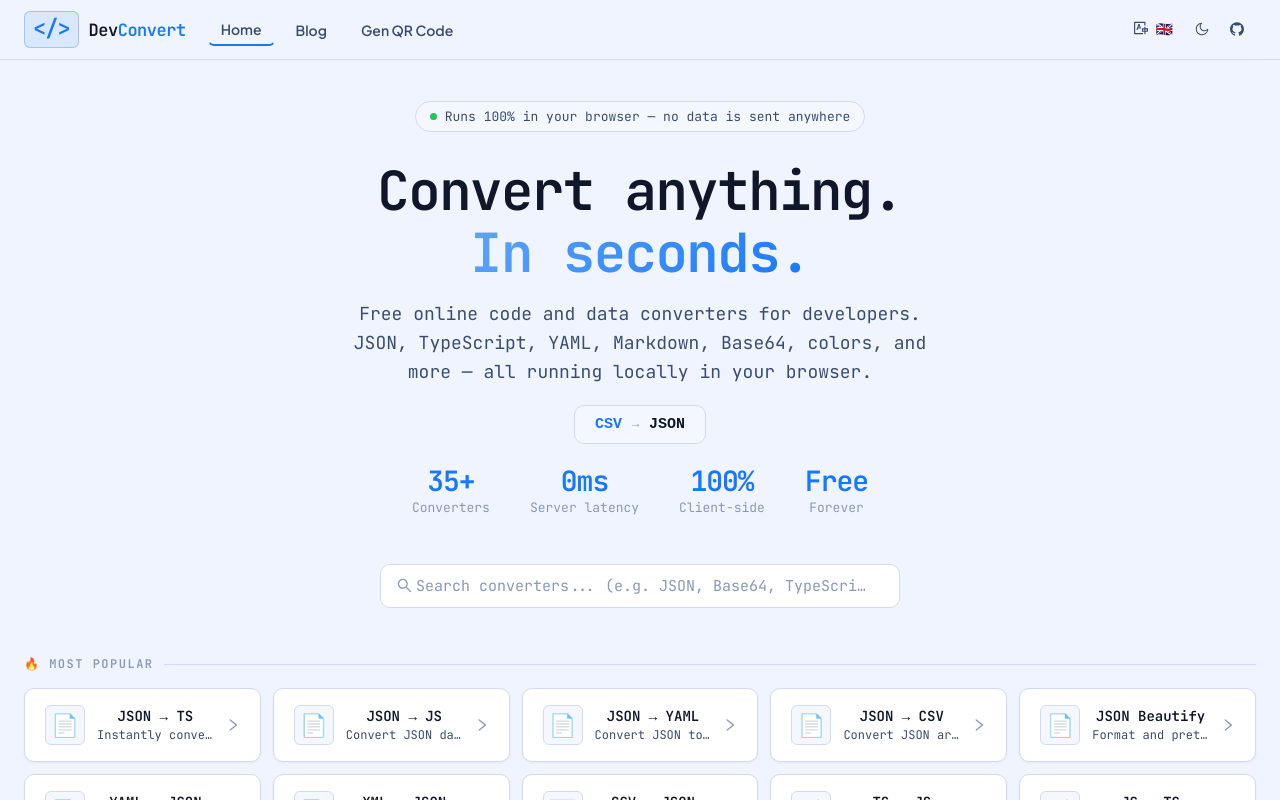
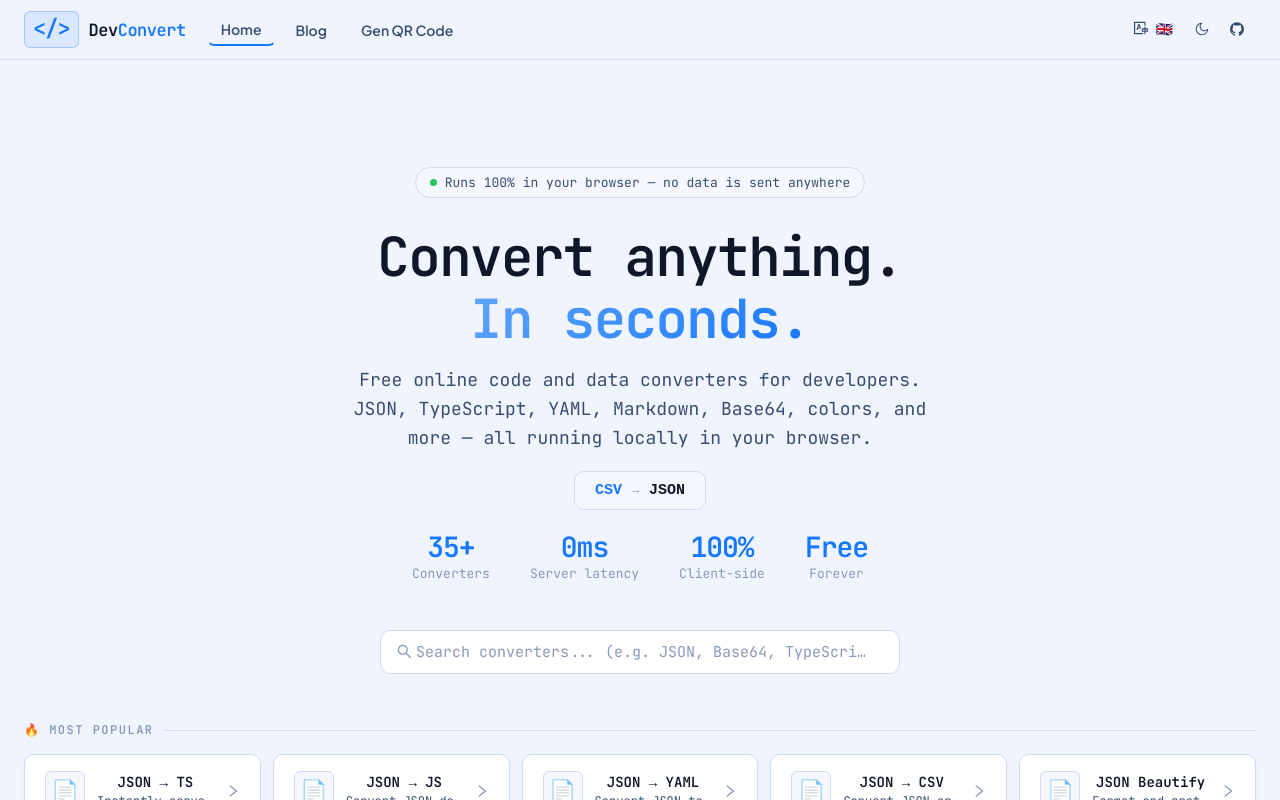
Before and after one commit to K43wkw4n/devconvert, a React (Vite) app: page / in a window 1280 px wide. Shown: the top 800 px of the page. Built offline with nearby package versions, Linux system fonts and the light colour scheme.

Commit message:
[fix] - ads

```diff
--- a/src/components/AdBanner/index.tsx
+++ b/src/components/AdBanner/index.tsx
@@ -1,56 +1,100 @@
-import { useEffect, useRef } from 'react'
+import { useEffect, useRef, useState } from 'react'
 import { APP_CONFIG } from '@/config/app.config'
 
 interface AdBannerProps {
-  /** Key จาก APP_CONFIG.adsense.slots */
-  slot: keyof typeof APP_CONFIG.adsense.slots
-  format?: 'leaderboard' | 'rectangle' | 'responsive'
+  /** Slot ที่ map ไปยัง ad unit ใน APP_CONFIG.ads */
+  slot: keyof typeof APP_CONFIG.ads.slots
+  /** Slot สำหรับจอแคบ เพื่อใช้ mobile ad unit โดยไม่โหลดทั้งสองขนาด */
+  mobileSlot?: keyof typeof APP_CONFIG.ads.slots
   className?: string
   style?: React.CSSProperties
 }
 
-export default function AdBanner({ slot, format = 'responsive', className = '', style }: AdBannerProps) {
-  const adRef = useRef<HTMLModElement>(null)
-  const { enabled, publisherId, slots } = APP_CONFIG.adsense
-  const slotId = slots[slot]
+const MOBILE_QUERY = '(max-width: 768px)'
+
+export default function AdBanner({ slot, mobileSlot, className = '', style }: AdBannerProps) {
+  const [isMobile, setIsMobile] = useState(() =>
+    typeof window !== 'undefined' && window.matchMedia(MOBILE_QUERY).matches
+  )
+  const bannerRef = useRef<HTMLDivElement>(null)
+  const nativeContainerRef = useRef<HTMLDivElement>(null)
+  const { enabled, units, slots } = APP_CONFIG.ads
+  const selectedSlot = mobileSlot && isMobile ? mobileSlot : slot
+  const unit = units[slots[selectedSlot]]
 
   useEffect(() => {
-    if (!enabled) return
-    try {
-      // eslint-disable-next-line @typescript-eslint/no-explicit-any
-      const w = window as any
-      if (w.adsbygoogle) w.adsbygoogle.push({})
-    } catch { /* ignore in dev */ }
-  }, [slotId, enabled])
+    const mediaQuery = window.matchMedia(MOBILE_QUERY)
+    const handleChange = (event: MediaQueryListEvent) => setIsMobile(event.matches)
+    mediaQuery.addEventListener('change', handleChange)
+    return () => mediaQuery.removeEventListener('change', handleChange)
+  }, [])
 
-  const heightMap = { leaderboard: '90px', rectangle: '250px', responsive: '100px' }
-  const defaultStyle: React.CSSProperties = { minHeight: heightMap[format], ...style }
+  useEffect(() => {
+    const banner = bannerRef.current
+    if (!enabled || unit.type !== 'native' || !banner || !nativeContainerRef.current) return
 
-  // Placeholder (AdSense not yet enabled)
-  if (!enabled) {
+    const script = document.createElement('script')
+    script.async = true
+    script.setAttribute('data-cfasync', 'false')
+    script.src = `https://bauval.org/21/${unit.key}`
+    script.onerror = () => {
+      console.error(`Failed to load native ad unit "${unit.key}"`)
+    }
+    banner.appendChild(script)
+
+    return () => {
+      script.remove()
+      nativeContainerRef.current?.replaceChildren()
+    }
+  }, [enabled, unit])
+
+  if (!enabled) return null
+
+  const containerStyle: React.CSSProperties = {
+    width: '100%',
+    maxWidth: unit.type === 'native' ? undefined : unit.width,
+    minHeight: unit.type === 'native' ? unit.minHeight : unit.height,
+    margin: '16px auto',
+    display: 'flex',
+    justifyContent: 'center',
+    ...style,
+  }
+
+  if (unit.type === 'native') {
     return (
-      <div></div>
-      // <div
-      //   className={`ad-banner ad-banner-${format === 'leaderboard' ? 'top' : 'side'} ${className}`}
-      //   style={defaultStyle}
-      //   aria-hidden="true"
-      // >
-      //   Advertisement
-      // </div>
+      <div ref={bannerRef} className={className} style={containerStyle} role="region" aria-label="Advertisement">
+        <div id={`container-${unit.key}`} ref={nativeContainerRef} />
+      </div>
     )
   }
 
-  // Production: real AdSense tag
+  const iframeDocument = `<!doctype html>
+    <html>
+      <head>
+        <meta charset="utf-8">
+        <meta name="viewport" content="width=device-width, initial-scale=1">
+      </head>
+      <body style="margin:0;padding:0;overflow:hidden">
+        <script>window.atOptions = ${JSON.stringify({
+          key: unit.key,
+          format: 'iframe',
+          height: unit.height,
+          width: unit.width,
+          params: {},
+        })};</script>
+        <script src="https://bauval.org/22/${unit.key}"></script>
+      </body>
+    </html>`
+
   return (
-    <div className={className} style={defaultStyle}>
-      <ins
-        ref={adRef}
-        className="adsbygoogle"
-        style={{ display: 'block', ...style }}
-        data-ad-client={publisherId}
-        data-ad-slot={slotId}
-        data-ad-format={format === 'responsive' ? 'auto' : undefined}
-        data-full-width-responsive={format === 'responsive' ? 'true' : undefined}
+    <div className={className} style={containerStyle}>
+      <iframe
+        title="Advertisement"
+        srcDoc={iframeDocument}
+        width={unit.width}
+        height={unit.height}
+        scrolling="no"
+        style={{ border: 0, display: 'block', maxWidth: '100vw' }}
       />
     </div>
   )
--- a/src/config/app.config.ts
+++ b/src/config/app.config.ts
@@ -22,18 +22,42 @@ export const APP_CONFIG = {
     "free online tools",
   ],
 
-  // ── Google AdSense ───────────────────────────────────────────────────────
-  // 1. ตั้ง enabled = true เมื่อได้รับ approve จาก Google AdSense
-  // 3. เปลี่ยน slotIds ให้ตรงกับ ad unit ที่สร้างใน AdSense dashboard
-  adsense: {
-    enabled: false,
-    publisherId: "ca-pub-2723243675416986",
+  // ── Ad network ────────────────────────────────────────────────────────────
+  ads: {
+    enabled: true,
+    units: {
+      rectangle300x250: {
+        type: "iframe",
+        key: "37cac6812dcf6b22bcedeaa0409ce312",
+        width: 300,
+        height: 250,
+      },
+      mobile320x50: {
+        type: "iframe",
+        key: "5db206ec80ff9f7f1bb714d0e46450ff",
+        width: 320,
+        height: 50,
+      },
+      leaderboard728x90: {
+        type: "iframe",
+        key: "cde01e1f28ff026095f7c2d5b8456292",
+        width: 728,
+        height: 90,
+      },
+      nativeBanner: {
+        type: "native",
+        key: "2d767644960a122557901560ccbdf09e",
+        minHeight: 250,
+      },
+    },
     slots: {
-      topLeaderboard: "1234567890", // 728x90 บนสุด
-      bottomLeaderboard: "2345678901", // 728x90 ล่างสุด
-      sideRectangle: "3456789012", // 300x250 ด้านข้าง
-      converterTop: "4567890123", // บนหน้า converter
-      converterBottom: "5678901234", // ล่างหน้า converter
+      topLeaderboard: "leaderboard728x90",
+      bottomLeaderboard: "leaderboard728x90",
+      sideRectangle: "rectangle300x250",
+      converterTop: "leaderboard728x90",
+      converterBottom: "leaderboard728x90",
+      mobileBanner: "mobile320x50",
+      nativeBanner: "nativeBanner",
     },
   },
 
--- a/src/pages/ConverterPage/index.tsx
+++ b/src/pages/ConverterPage/index.tsx
@@ -382,7 +382,7 @@ export default function ConverterPage() {
         canonicalPath={`/${converter.id}`}
       />
 
-      <AdBanner slot="converterTop" format="leaderboard" />
+      <AdBanner slot="converterTop" mobileSlot="mobileBanner" />
 
       <div className="app-content">
         {/* Breadcrumb */}
@@ -619,7 +619,7 @@ export default function ConverterPage() {
 
         <AdBanner
           slot="converterBottom"
-          format="leaderboard"
+          mobileSlot="mobileBanner"
           style={{ marginTop: 32 }}
         />
 
--- a/src/pages/HomePage/index.tsx
+++ b/src/pages/HomePage/index.tsx
@@ -72,7 +72,11 @@ export default function HomePage() {
       />
 
       {/* Top Ad Banner */}
-      <AdBanner slot="topLeaderboard" format="leaderboard" style={{ marginBottom: -40 }} />
+      <AdBanner
+        slot="topLeaderboard"
+        mobileSlot="mobileBanner"
+        style={{ marginBottom: -40 }}
+      />
 
       <div className="app-content">
         {/* Hero */}
--- a/src/pages/PrivacyPolicyPage/index.tsx
+++ b/src/pages/PrivacyPolicyPage/index.tsx
@@ -2,7 +2,7 @@ import LegalPage, { LegalParagraph, LegalList, LegalLink, LegalHighlight } from
 import { APP_CONFIG } from '@/config/app.config'
 import { useI18n } from '@/contexts/I18nContext'
 
-const LAST_UPDATED = 'January 1, 2025'
+const LAST_UPDATED = 'November 9, 2026'
 
 export default function PrivacyPolicyPage() {
   const { t } = useI18n()
@@ -32,14 +32,8 @@ export default function PrivacyPolicyPage() {
           <LegalParagraph>{t.privacyAdsText}</LegalParagraph>
           <LegalParagraph>
             {t.privacyAdsOptOut}{' '}
-            <LegalLink href="https://www.google.com/settings/ads">
-              google.com/settings/ads
-            </LegalLink>
-          </LegalParagraph>
-          <LegalParagraph>
-            {t.privacyAdsPolicy}{' '}
-            <LegalLink href="https://policies.google.com/privacy">
-              policies.google.com/privacy
+            <LegalLink href="https://adsterra.com/privacy-policy/">
+              Adsterra Privacy Policy
             </LegalLink>
           </LegalParagraph>
         </>
@@ -108,7 +102,7 @@ export default function PrivacyPolicyPage() {
       lastUpdated={LAST_UPDATED}
       lastUpdatedLabel={t.privacyLastUpdated}
       sections={sections}
-      seoDescription={`${APP_CONFIG.name} Privacy Policy — how we handle your data, Google AdSense advertising, cookies, and your rights.`}
+      seoDescription={`${APP_CONFIG.name} Privacy Policy — how we handle your data, third-party advertising, cookies, and your rights.`}
       canonicalPath="/privacy"
     />
   )
```
Also changed, not shown: src/locales/en.ts (+6 -7 lines), src/locales/ja.ts (+6 -7 lines), src/locales/th.ts (+6 -7 lines), src/locales/zh.ts (+6 -7 lines).
